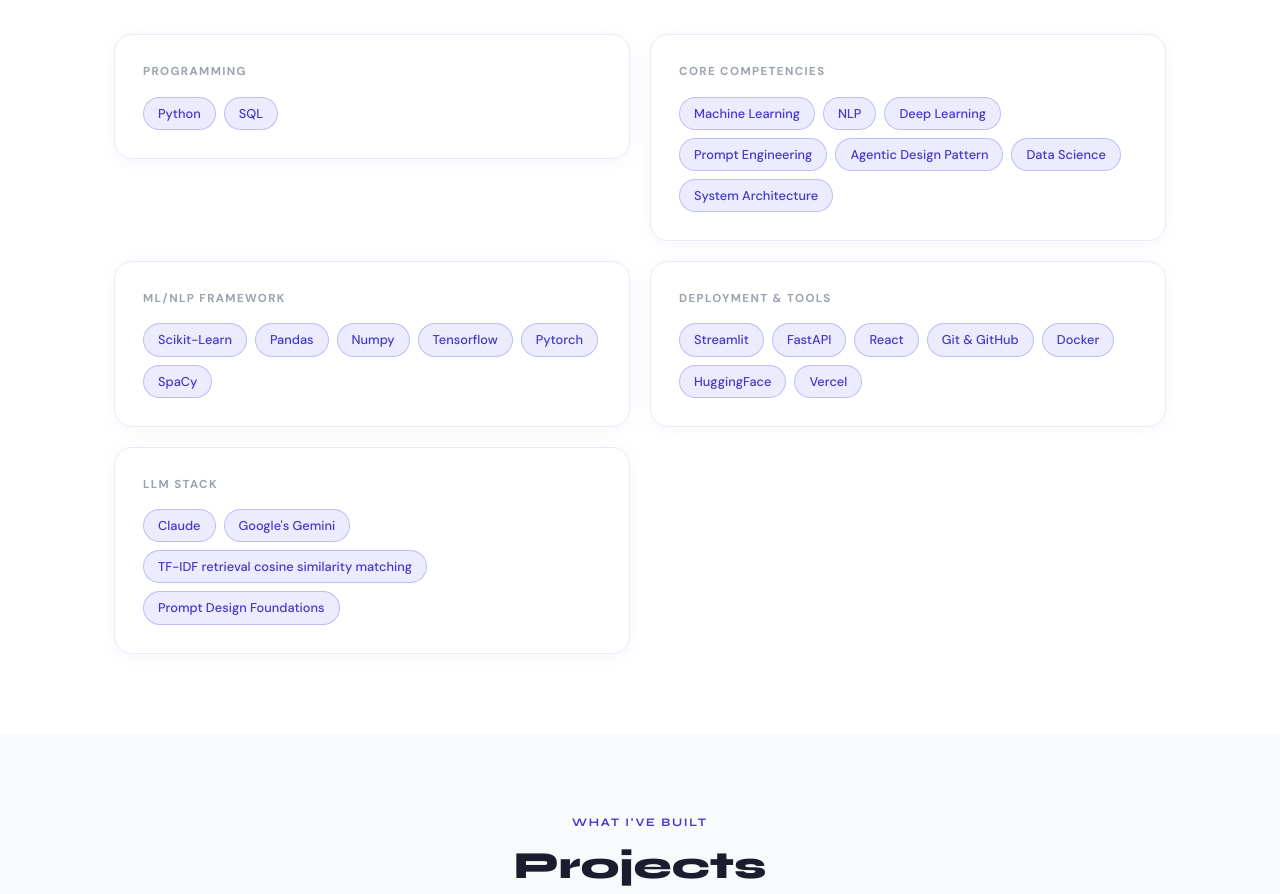
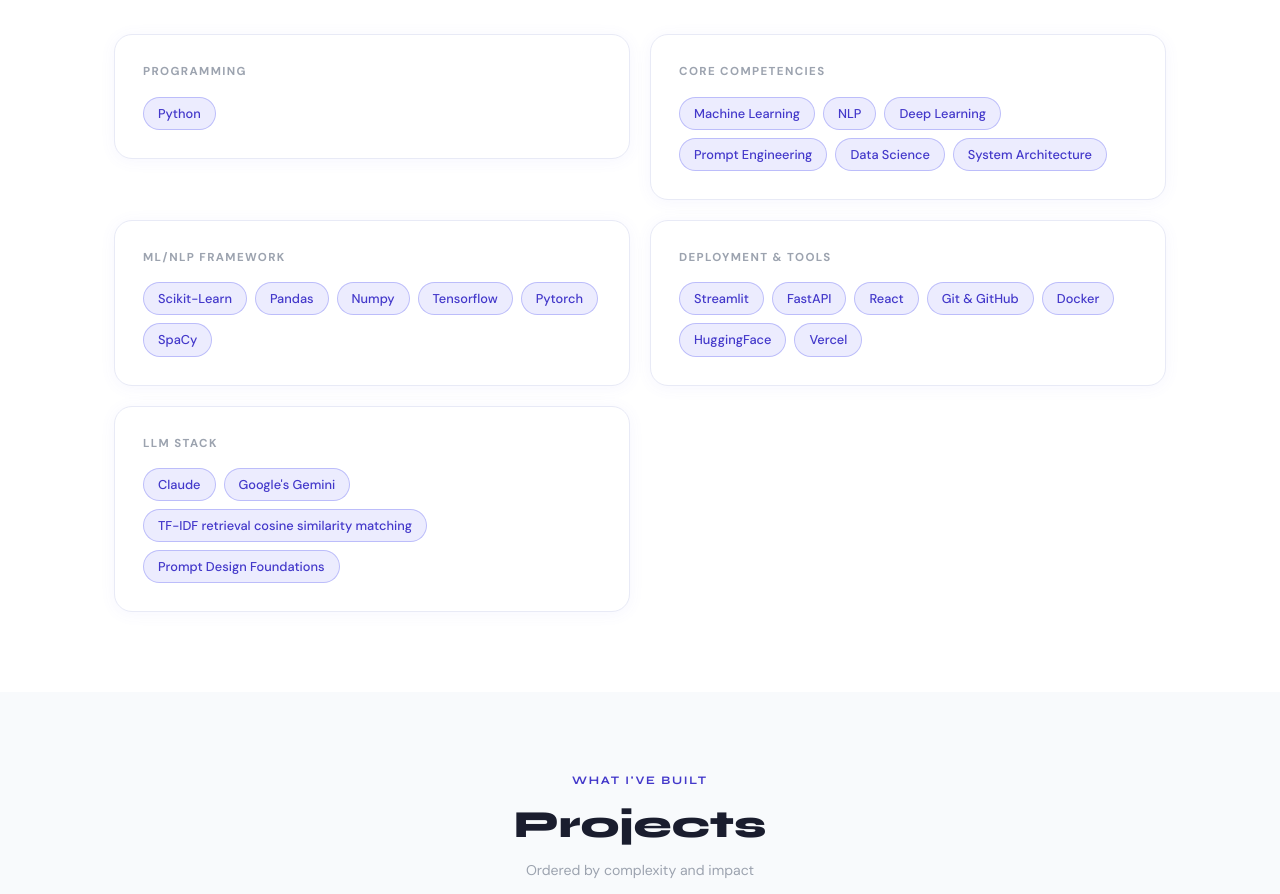
Before and after one commit to Geetanjali098/ML-Portfolio, a React app in the folder portfolio/: page / in a window 1280 px wide. Shown: the part 1620-2514 px from the top of the page. Built offline with nearby package versions, Linux system fonts and the light colour scheme; the HTML template or start-up script is replaced by a standard one.

Commit message:
Update skills list in portfolio.jsx
Removed 'SQL' from Programming skills and adjusted the list accordingly.

```diff
--- a/portfolio/src/portfolio.jsx
+++ b/portfolio/src/portfolio.jsx
@@ -5,8 +5,8 @@
 const GITHUB_URL = "https://github.com/Geetanjali098";
 
 const SKILLS = {
-  "Programming": ["Python", "SQL"],
-  "Core Competencies": ["Machine Learning", "NLP", "Deep Learning", "Prompt Engineering", "Agentic Design Pattern","Data Science","System Architecture"],
+  "Programming": ["Python"],
+  "Core Competencies": ["Machine Learning", "NLP", "Deep Learning", "Prompt Engineering","Data Science","System Architecture"],
   "ML/NLP Framework": ["Scikit-Learn", "Pandas", "Numpy", "Tensorflow","Pytorch","SpaCy"],
   "Deployment & Tools": ["Streamlit", "FastAPI", "React", "Git & GitHub" ,"Docker","HuggingFace","Vercel"],
   "LLM Stack":["Claude", "Google's Gemini", "TF-IDF retrieval cosine similarity matching", "Prompt Design Foundations"]
```
